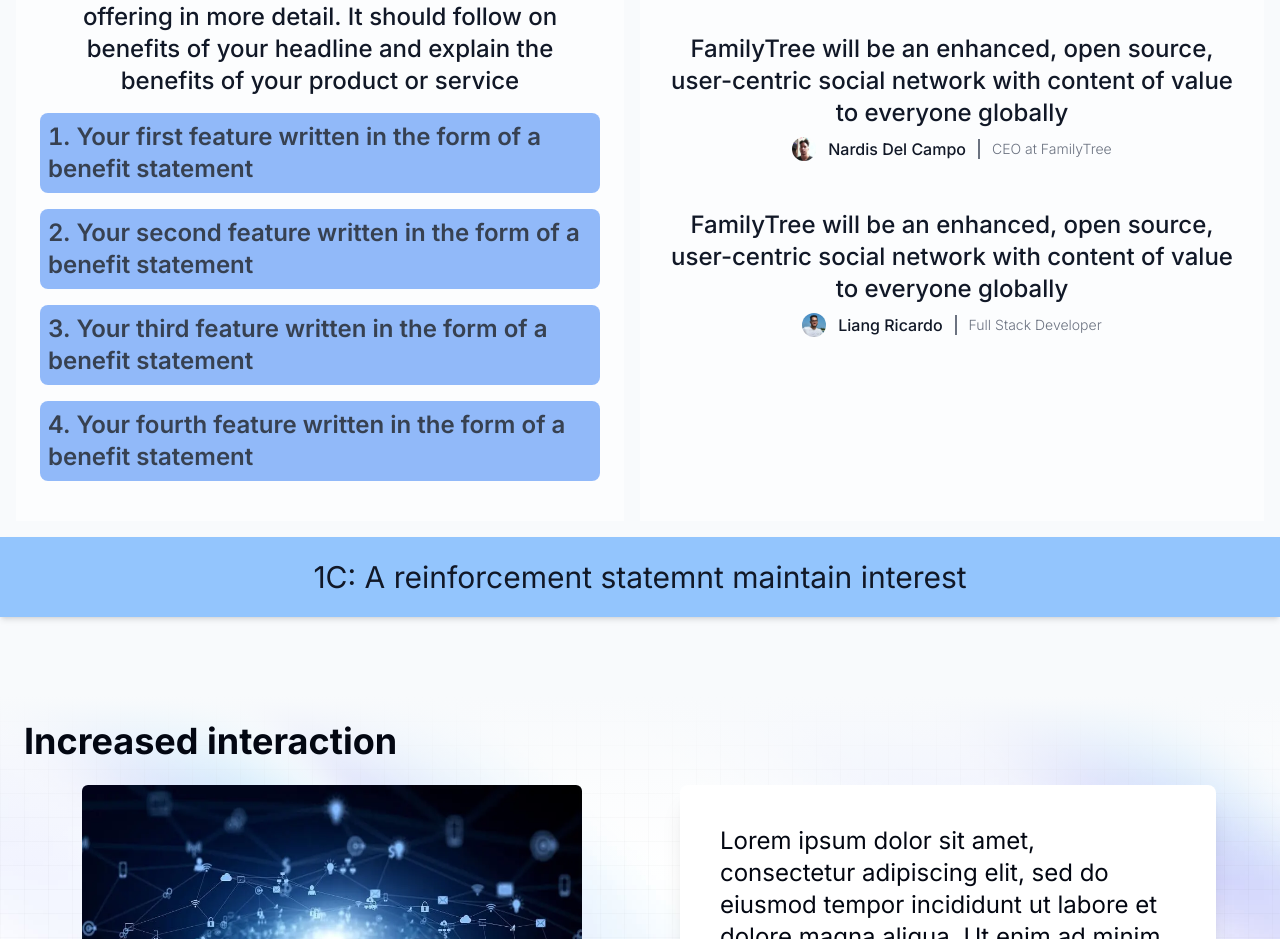
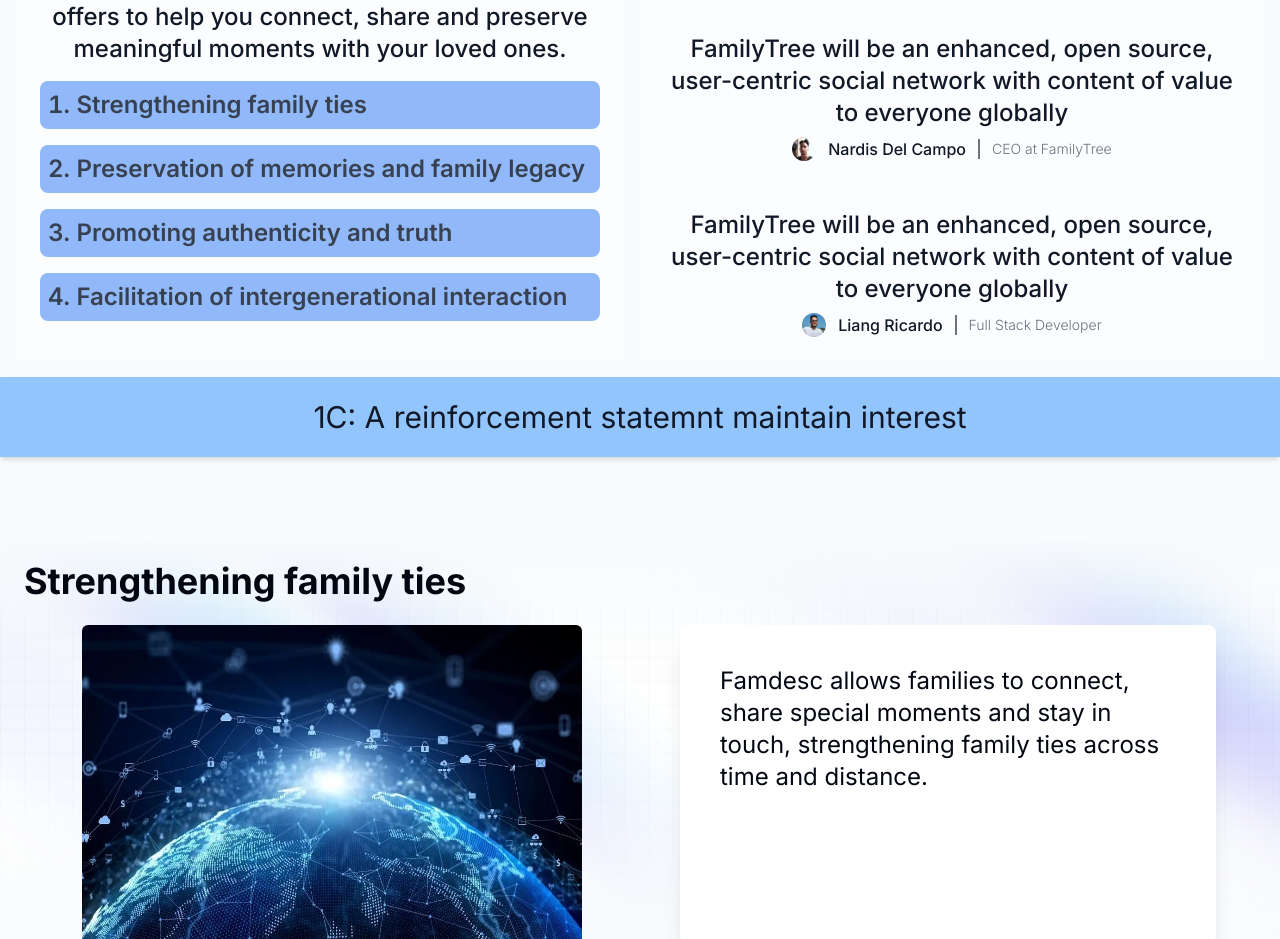
Before and after one commit to nardis9501/famdesc-landingpage, a Next.js app: page / in a window 1280 px wide. Shown: the part 2273-3212 px from the top of the page. Built offline with nearby package versions, Linux system fonts and the light colour scheme; what @midudev/tailwind-animations would draw is missing.

Commit message:
feat: add useful content

```diff
--- a/components/BenefitsList/FeatureCard.js
+++ b/components/BenefitsList/FeatureCard.js
@@ -1,5 +1,5 @@
 import { useAppContext } from "@/app/providers";
-import { features } from "./list.data";
+import { benefits, features } from "./list.data";
 import Image from "next/image";
 import GridBackground from "../Grid-background/GridBackground";
 import { useState } from "react";
@@ -16,7 +16,7 @@ export default function FeatureCard(props) {
   };
   return (
     <>
-      {features.map(({ id, title, text, img }) => {
+      {benefits.map(({ id, title, text, img }) => {
         counter = counter + 1;
         return (
           <div key={id}>
--- a/components/BenefitsList/List.js
+++ b/components/BenefitsList/List.js
@@ -1,26 +1,20 @@
 import { useAppContext } from "@/app/providers";
+import { benefits } from "./list.data";
 
 export default function List(props) {
   const { color } = useAppContext();
-  const benefitsList = [
-    "Your first feature written in the form of a benefit statement",
-    "Your second feature written in the form of a benefit statement",
-    "Your third feature written in the form of a benefit statement",
-    "Your fourth feature written in the form of a benefit statement",
-  ];
+
   return (
     <>
       <article className="bg-white/45 shadow-md shadow-white/5 dark:bg-black/5 dark:shadow-black/5 p-4 font-medium text-gray-900 dark:text-white text-xl lg:text-2xl px-2 py-8 mx-auto text-center lg:py-6 lg:px-6">
         <p>
-          This is introductory content that explains your offering in more
-          detail. It should follow on benefits of your headline and explain the
-          benefits of your product or service
+          Here are some of the key benefits our platform offers to help you
+          connect, share and preserve meaningful moments with your loved ones.
         </p>
         <ol className="list-decimal list-inside">
-          {benefitsList.map((list, index) => (
+          {benefits.map(({ id, title }) => (
             <li
-              key={index}
-              index={index}
+              key={id}
               className={`${
                 color === "blue" &&
                 "bg-blue-500/55 hover:bg-blue-100 hover:text-blue-600"
@@ -29,7 +23,7 @@ export default function List(props) {
                 "bg-red-500/55 hover:bg-red-100 hover:text-red-600"
               } p-2 my-4 text-left hover:animate-tilt animate-delay-300 animate-duration-slow rounded-lg font-semibold text-gray-700 dark:text-white`}
             >
-              {list}
+              {title}
             </li>
           ))}
         </ol>
--- a/components/BenefitsList/list.data.js
+++ b/components/BenefitsList/list.data.js
@@ -1,26 +1,53 @@
+export const benefits = [
+  {
+    id: 0,
+    title: "Strengthening family ties",
+    text: "Famdesc allows families to connect, share special moments and stay in touch, strengthening family ties across time and distance.",
+    img: "/interaction.webp",
+  },
+  {
+    id: 1,
+    title: "Preservation of memories and family legacy",
+    text: "Users can share photos, videos and meaningful memories on Famdesc, creating a digital archive of family history that can be enjoyed by future generations.",
+    img: "/ui-ux.webp",
+  },
+  {
+    id: 2,
+    title: "Promoting authenticity and truth",
+    text: "Famdesc is committed to promoting authenticity and eliminating hate speech by creating a safe and respectful environment where users can openly share their stories and experiences.",
+    img: "/truth.webp",
+  },
+  {
+    id: 3,
+    title: "Facilitation of intergenerational interaction",
+    text: "The platform allows people of all ages to connect and share, thus promoting intergenerational interaction and the exchange of knowledge and experiences between different generations of the family.",
+    img: "/OpenSource.webp",
+  },
+];
+
 export const features = [
   {
     id: 0,
     title: "Increased interaction",
-    text: "Lorem ipsum dolor sit amet, consectetur adipiscing elit, sed do eiusmod tempor incididunt ut labore et dolore magna aliqua. Ut enim ad minim veniam, quis nostrud exercitation ullamco laboris nisi ut aliquip ex ea commodo consequat.",
+    text: "",
     img: "/interaction.webp",
   },
   {
     id: 1,
     title: "User experience",
-    text: "Lorem ipsum dolor sit amet, consectetur adipiscing elit, sed do eiusmod tempor incididunt ut labore et dolore magna aliqua. Ut enim ad minim veniam, quis nostrud exercitation ullamco laboris nisi ut aliquip ex ea commodo consequat.",
+    text: "",
     img: "/ui-ux.webp",
   },
   {
     id: 2,
     title: "Commitment to truth",
-    text: "Lorem ipsum dolor sit amet, consectetur adipiscing elit, sed do eiusmod tempor incididunt ut labore et dolore magna aliqua. Ut enim ad minim veniam, quis nostrud exercitation ullamco laboris nisi ut aliquip ex ea commodo consequat.",
+    text: "",
     img: "/truth.webp",
   },
   {
     id: 3,
     title: "Credibility and confidence",
-    text: "Lorem ipsum dolor sit amet, consectetur adipiscing elit, sed do eiusmod tempor incididunt ut labore et dolore magna aliqua. Ut enim ad minim veniam, quis nostrud exercitation ullamco laboris nisi ut aliquip ex ea commodo consequat.",
+    text: "",
     img: "/OpenSource.webp",
   },
 ];
```
